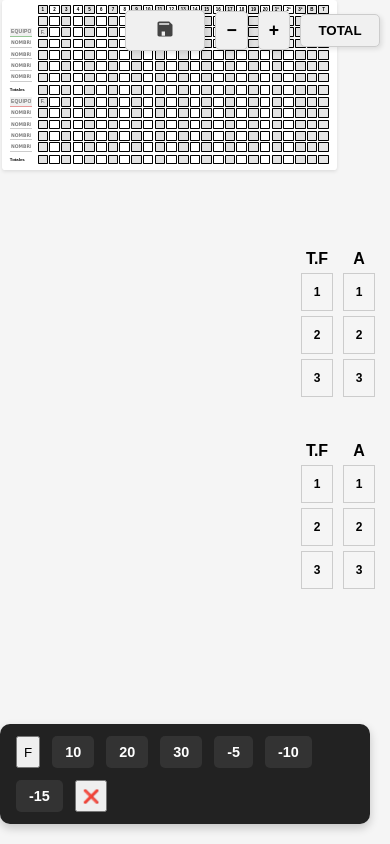
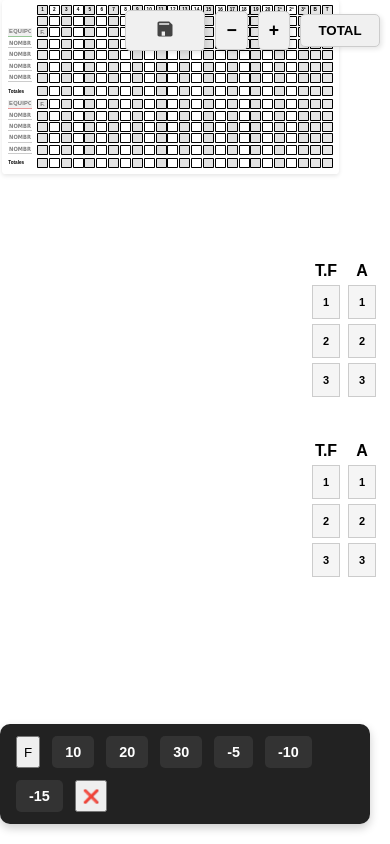
Before and after one commit to EliudSG/HOJA_PUNTEO, a Flask app: page / in a window 390 px wide. Run offline with Flask 3, Linux system fonts and the light colour scheme; some libraries are stand-ins or nearby versions.

Commit message:
Mejoras diseño

```diff
--- a/static/css/index.css
+++ b/static/css/index.css
@@ -2,7 +2,7 @@ html, body {
   height: 100%;
   margin: 0;
   padding: 0;
-  background: #f5f5f5;
+  background: white;
   font-family: Arial, sans-serif;
   overflow-x: auto;
 }
@@ -329,10 +329,7 @@ input::placeholder {
 #menu-descarga button:last-child { border-bottom: none; }
 #menu-descarga button:hover { background: #f5f5f5; }
 
-/* ── Responsivo: tablet / iPad
-   Solo se activa por debajo de 1150px (desktops de ≥1280px no son afectados).
-   Reduce celdas de 23px → 18px y ajusta el min-width para que quepan en pantalla
-   sin barras de scroll individuales por fila. ── */
+/* ── Tablet / iPad landscape general (821px – 1150px) ── */
 @media (max-width: 1150px) {
   body {
     padding-right: 20px;
@@ -374,3 +371,46 @@ input::placeholder {
     padding: 4px 5px;
   }
 }
+
+/* ── iPad Air 11" A16 — portrait 820px ── */
+@media (max-width: 820px) {
+  body {
+    padding-right: 15px;
+    align-items: flex-start;
+  }
+  #puntuacion-container {
+    min-width: 640px;
+    margin-left: 4px;
+    margin-right: 80px;
+    padding: 10px;
+    gap: 3px;
+  }
+  .celda {
+    width: 16px;
+    height: 16px;
+    font-size: 0.65rem;
+  }
+  .fila {
+    gap: 2px;
+  }
+  .nombre-input {
+    width: 52px !important;
+    min-width: 52px !important;
+    font-size: 0.65rem;
+    padding: 3px 2px;
+  }
+  .totales-label {
+    width: 52px !important;
+    min-width: 52px !important;
+    font-size: 0.65rem;
+  }
+  .columna-botones {
+    margin: 0 4px;
+  }
+  .boton-lateral {
+    width: 28px;
+    height: 34px;
+    font-size: 11px;
+    padding: 3px 4px;
+  }
+}
```
